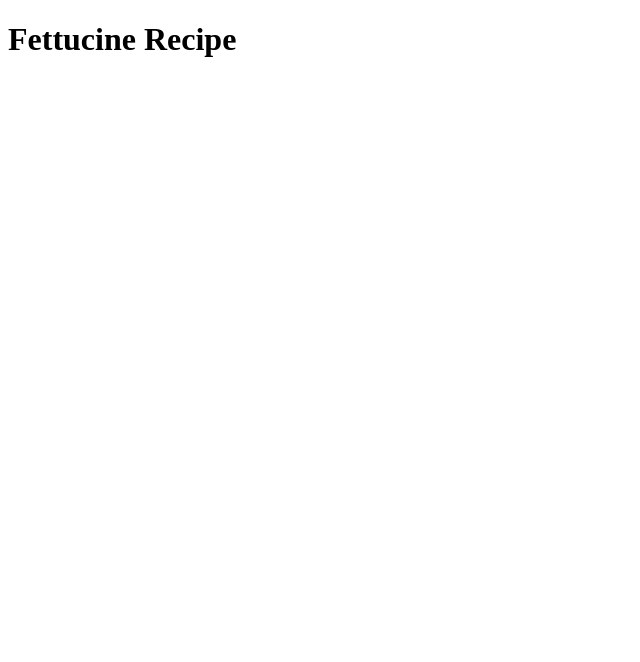
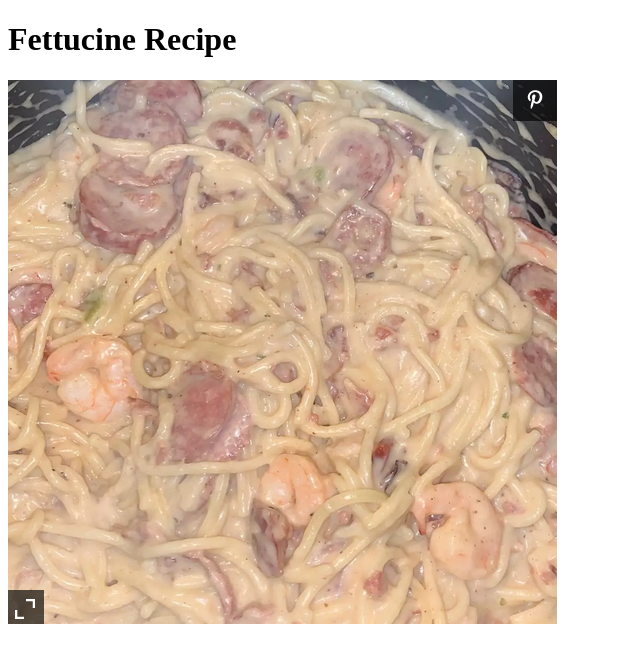
Before and after one commit to ESargeant/odin-recipes, a plain HTML site: page recipes/fettucine/fettucine.html in a window 1280 px wide. Shown: the whole page, without its empty margins (0-640 px from the left). Drawn offline with Linux system fonts and the light colour scheme.

Commit message:
Changed the structure of the project

```diff
--- a/recipes/fettucine.html
+++ b/recipes/fettucine/fettucine.html
@@ -8,5 +8,6 @@
 </head>
 <body>
     <h1>Fettucine Recipe</h1>
+    <img src="Fettucine.png"></img> <!--Image was taken from https://www.allrecipes.com/recipe/11743/fettuccini-alfredo-i/-->
 </body>
 </html>
```
Also changed, not shown: recipes/fettucine/Fettucine.png (added).
